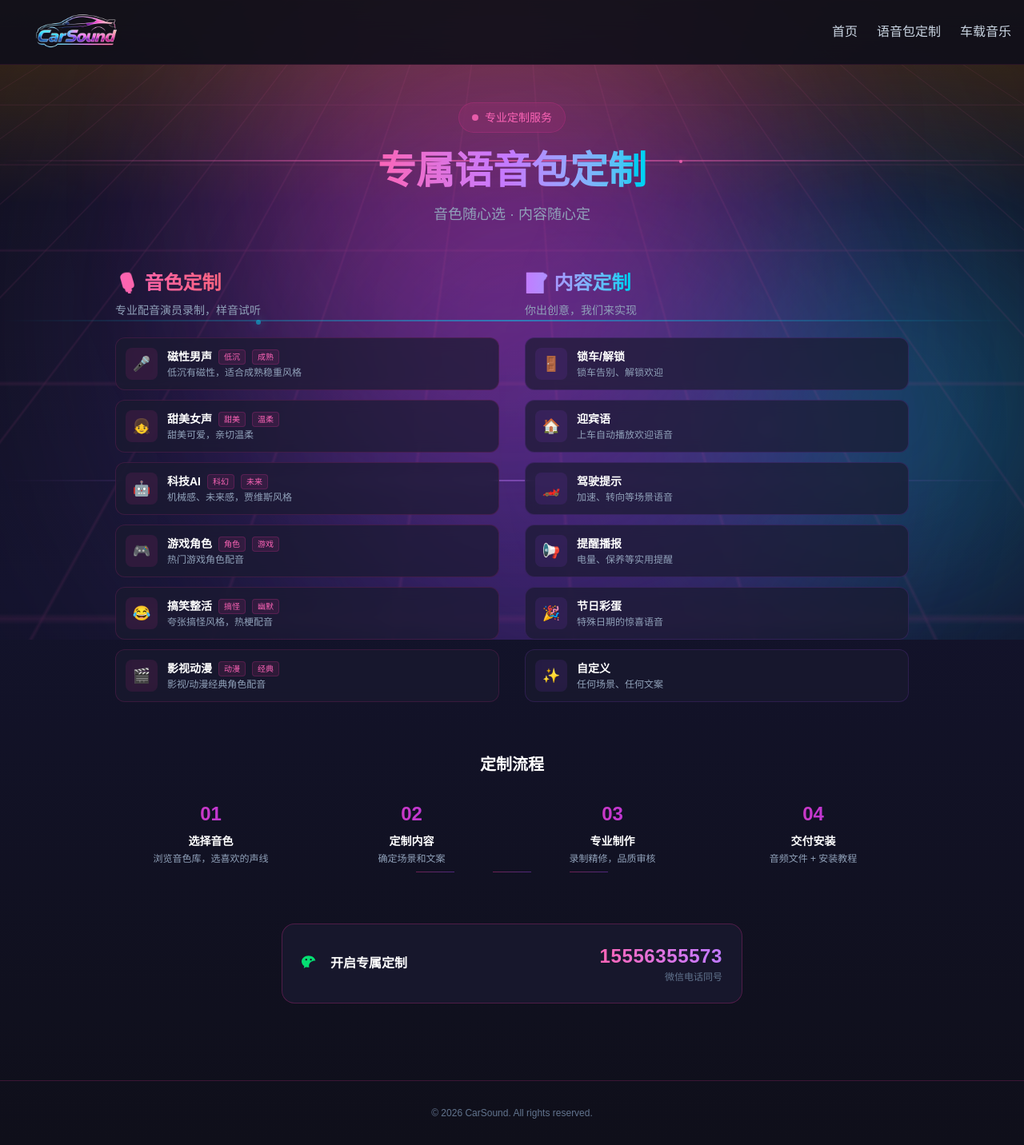
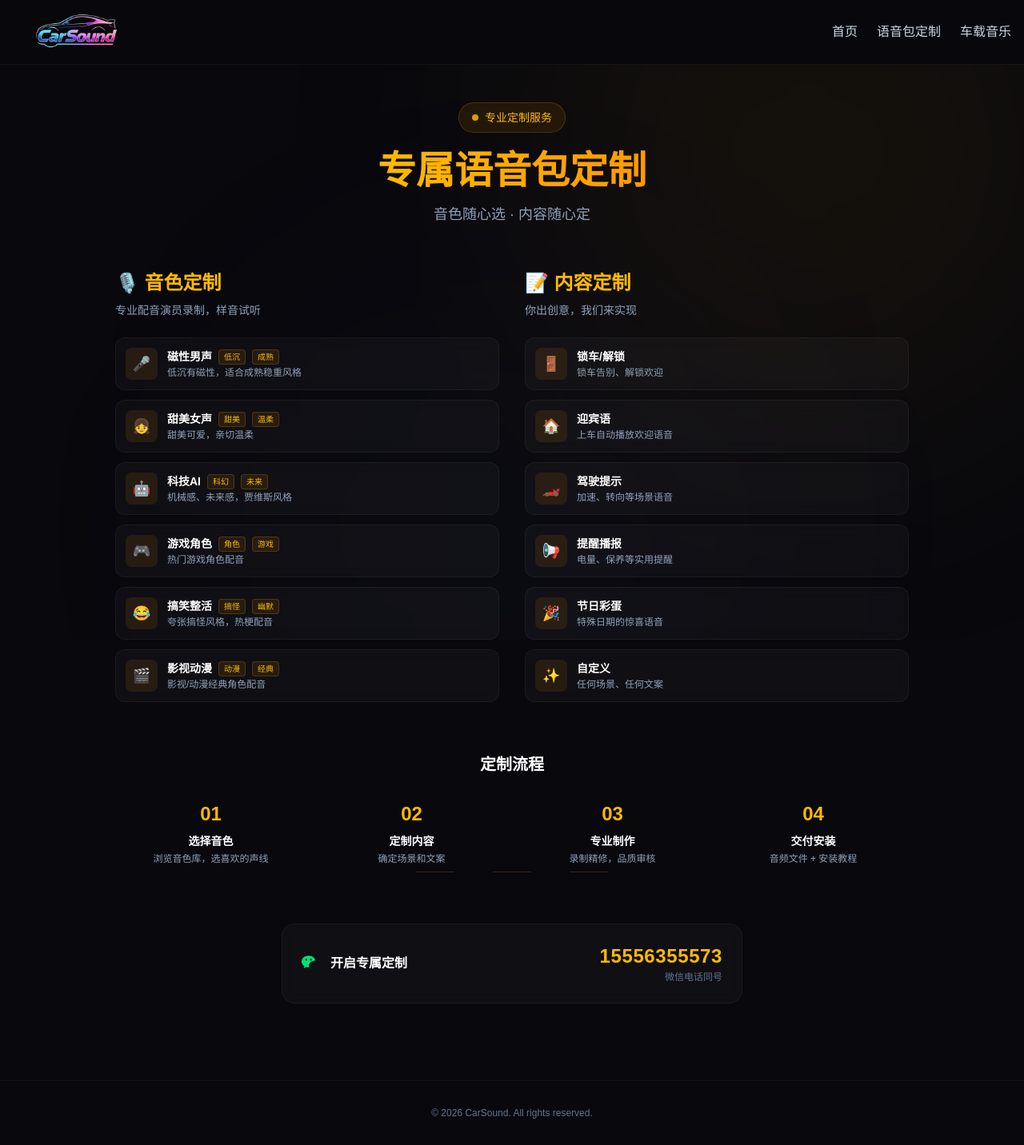
Before and after one commit to lkzwc/cars-sound, a Next.js app: page /custom in a window 1280 px wide. Shown: the whole page at 80% size. Built offline with nearby package versions, Linux system fonts and the light colour scheme.

Commit message:
refactor: 暗色极简主题 — 去赛博朋克化，暖金单色点缀

```diff
--- a/src/app/custom/page.tsx
+++ b/src/app/custom/page.tsx
@@ -29,18 +29,18 @@ const steps = [
 
 export default function CustomPage() {
   return (
-    <div className="min-h-screen bg-gradient-to-b from-[#0f0f1a] via-[#13132b] to-[#0f0f1a] relative">
+    <div className="min-h-screen bg-[#08080d] relative">
       <CyberBackground />
 
       <div className="max-w-5xl mx-auto px-4 py-16 relative z-10">
         {/* Hero */}
         <div className="text-center mb-14">
-          <div className="inline-flex items-center gap-2 px-4 py-2 bg-pink-500/10 border border-pink-500/20 rounded-full text-pink-400 text-sm mb-6 backdrop-blur">
-            <span className="w-2 h-2 bg-pink-400 rounded-full animate-pulse" />
+          <div className="inline-flex items-center gap-2 px-4 py-2 bg-amber-500/10 border border-amber-500/20 rounded-full text-amber-400 text-sm mb-6 backdrop-blur">
+            <span className="w-2 h-2 bg-amber-400 rounded-full animate-pulse" />
             专业定制服务
           </div>
           <h1 className="text-4xl md:text-5xl font-black text-white mb-4">
-            <span className="bg-gradient-to-r from-pink-400 via-purple-400 to-cyan-400 bg-clip-text text-transparent">
+            <span className="bg-gradient-to-r from-amber-400 to-amber-500 bg-clip-text text-transparent">
               专属语音包定制
             </span>
           </h1>
@@ -53,7 +53,7 @@ export default function CustomPage() {
           <div>
             <div className="mb-6">
               <h2 className="text-2xl font-black text-white mb-2">
-                <span className="bg-gradient-to-r from-pink-400 to-rose-400 bg-clip-text text-transparent">
+                <span className="text-amber-400">
                   🎙️ 音色定制
                 </span>
               </h2>
@@ -63,16 +63,16 @@ export default function CustomPage() {
               {toneTypes.map((item, i) => (
                 <div
                   key={i}
-                  className="flex items-center gap-3 p-3 bg-[#1a1a30]/70 backdrop-blur border border-pink-500/15 rounded-xl hover:border-pink-400/40 transition-all duration-200"
+                  className="flex items-center gap-3 p-3 bg-white/[0.03] backdrop-blur border border-white/5 rounded-xl hover:border-amber-500/25 transition-all duration-200"
                 >
-                  <div className="w-10 h-10 shrink-0 rounded-lg bg-pink-500/10 flex items-center justify-center text-lg">
+                  <div className="w-10 h-10 shrink-0 rounded-lg bg-amber-500/10 flex items-center justify-center text-lg">
                     {item.icon}
                   </div>
                   <div className="flex-1 min-w-0">
                     <div className="flex items-center gap-2 mb-0.5">
                       <h3 className="text-white font-bold text-sm">{item.title}</h3>
                       {item.tags.map((tag, j) => (
-                        <span key={j} className="px-1.5 py-px bg-pink-500/10 border border-pink-500/20 rounded text-pink-400 text-[10px]">
+                        <span key={j} className="px-1.5 py-px bg-amber-500/10 border border-amber-500/20 rounded text-amber-400 text-[10px]">
                           {tag}
                         </span>
                       ))}
@@ -88,7 +88,7 @@ export default function CustomPage() {
           <div>
             <div className="mb-6">
               <h2 className="text-2xl font-black text-white mb-2">
-                <span className="bg-gradient-to-r from-purple-400 to-cyan-400 bg-clip-text text-transparent">
+                <span className="text-amber-400">
                   📝 内容定制
                 </span>
               </h2>
@@ -98,9 +98,9 @@ export default function CustomPage() {
               {contentTypes.map((item, i) => (
                 <div
                   key={i}
-                  className="flex items-center gap-3 p-3 bg-[#1a1a30]/70 backdrop-blur border border-purple-500/15 rounded-xl hover:border-purple-400/40 transition-all duration-200"
+                  className="flex items-center gap-3 p-3 bg-white/[0.03] backdrop-blur border border-white/5 rounded-xl hover:border-amber-500/25 transition-all duration-200"
                 >
-                  <div className="w-10 h-10 shrink-0 rounded-lg bg-purple-500/10 flex items-center justify-center text-lg">
+                  <div className="w-10 h-10 shrink-0 rounded-lg bg-amber-500/10 flex items-center justify-center text-lg">
                     {item.icon}
                   </div>
                   <div className="flex-1 min-w-0">
@@ -119,7 +119,7 @@ export default function CustomPage() {
           <div className="grid grid-cols-4 gap-3">
             {steps.map((item, i) => (
               <div key={i} className="text-center">
-                <div className="text-2xl font-black bg-gradient-to-r from-pink-500 to-purple-600 bg-clip-text text-transparent mb-2">
+                <div className="text-2xl font-black text-amber-400 mb-2">
                   {item.step}
                 </div>
                 <h3 className="text-white font-bold text-sm mb-1">{item.title}</h3>
@@ -130,14 +130,14 @@ export default function CustomPage() {
           {/* 流程连线 */}
           <div className="hidden md:flex justify-center gap-12 mt-2">
             {[1, 2, 3].map(i => (
-              <div key={i} className="w-12 h-px bg-gradient-to-r from-pink-500/40 to-purple-500/40 mt-0" />
+              <div key={i} className="w-12 h-px bg-amber-500/20 mt-0" />
             ))}
           </div>
         </div>
 
         {/* 联系 */}
         <div id="contact" className="max-w-xl mx-auto">
-          <div className="flex items-center justify-between gap-6 p-6 bg-[#1a1a30]/80 backdrop-blur border border-pink-500/25 rounded-2xl">
+          <div className="flex items-center justify-between gap-6 p-6 bg-white/[0.03] backdrop-blur border border-white/5 rounded-2xl">
             <div className="flex items-center gap-3">
               <svg className="w-6 h-6 text-green-400 shrink-0" fill="currentColor" viewBox="0 0 24 24">
                 <path d="M8.691 2.188C3.891 2.188 0 5.476 0 9.53c0 2.212 1.17 4.203 3.002 5.55a.59.59 0 01.213.665l-.39 1.48c-.019.07-.048.141-.048.213 0 .163.13.295.29.295a.326.326 0 00.167-.054l1.903-1.114a.864.864 0 01.717-.098 10.16 10.16 0 002.837.403c.276 0 .543-.027.811-.05-.857-2.578.157-4.972 1.932-6.446 1.703-1.415 3.882-1.98 5.853-1.838-.576-3.583-4.196-6.348-8.596-6.348zM5.785 5.991c.642 0 1.162.529 1.162 1.18a1.17 1.17 0 01-1.162 1.178A1.17 1.17 0 014.623 7.17c0-.651.52-1.18 1.162-1.18zm5.813 0c.642 0 1.162.529 1.162 1.18a1.17 1.17 0 01-1.162 1.178 1.17 1.17 0 01-1.162-1.178c0-.651.52-1.18 1.162-1.18z"/>
@@ -147,7 +147,7 @@ export default function CustomPage() {
             <div className="text-right">
               <a
                 href="tel:15556355573"
-                className="text-2xl font-black bg-gradient-to-r from-pink-400 to-purple-400 bg-clip-text text-transparent tracking-wide hover:scale-105 transition-transform inline-block"
+                className="text-2xl font-black text-amber-400 tracking-wide hover:scale-105 transition-transform inline-block"
               >
                 15556355573
               </a>
@@ -157,7 +157,7 @@ export default function CustomPage() {
         </div>
       </div>
 
-      <footer className="relative z-10 text-center py-8 border-t border-pink-500/20 mt-8">
+      <footer className="relative z-10 text-center py-8 border-t border-white/5 mt-8">
         <p className="text-slate-500 text-xs">&copy; 2026 CarSound. All rights reserved.</p>
       </footer>
     </div>
--- a/src/app/globals.css
+++ b/src/app/globals.css
@@ -1,7 +1,7 @@
 @import "tailwindcss";
 
 :root {
-  --background: #0f0f1a;
+  --background: #08080d;
   --foreground: #f1f1f1;
 }
 
@@ -32,9 +32,9 @@ html {
   background: transparent;
 }
 ::-webkit-scrollbar-thumb {
-  background: rgba(236, 72, 153, 0.3);
+  background: rgba(245, 158, 11, 0.2);
   border-radius: 3px;
 }
 ::-webkit-scrollbar-thumb:hover {
-  background: rgba(236, 72, 153, 0.5);
+  background: rgba(245, 158, 11, 0.35);
 }
--- a/src/components/CyberBackground.tsx
+++ b/src/components/CyberBackground.tsx
@@ -3,35 +3,10 @@
 export default function CyberBackground() {
   return (
     <div className="fixed inset-0 overflow-hidden pointer-events-none">
-      {/* 增强的霓虹光晕 - 更大更亮 */}
-      <div className="absolute -top-20 left-1/4 w-[600px] h-[600px] bg-pink-500/40 rounded-full blur-[130px] animate-pulse" />
-      <div className="absolute top-1/3 -right-20 w-[500px] h-[500px] bg-cyan-400/40 rounded-full blur-[130px] animate-pulse" style={{ animationDelay: "1s" }} />
-      <div className="absolute -bottom-20 left-1/3 w-[600px] h-[600px] bg-purple-500/35 rounded-full blur-[130px] animate-pulse" style={{ animationDelay: "0.5s" }} />
-      <div className="absolute top-1/2 left-1/2 -translate-x-1/2 -translate-y-1/2 w-[900px] h-[900px] bg-violet-500/25 rounded-full blur-[160px]" />
-
-      {/* 顶部暖光 */}
-      <div className="absolute top-0 left-1/2 -translate-x-1/2 w-full h-64 bg-gradient-to-b from-amber-500/20 to-transparent" />
-
-      {/* 霓虹线条 - 更亮 */}
-      <div className="absolute top-1/4 left-0 w-full h-0.5 bg-gradient-to-r from-transparent via-pink-400/80 to-transparent animate-pulse" />
-      <div className="absolute top-2/4 left-0 w-full h-0.5 bg-gradient-to-r from-transparent via-cyan-400/80 to-transparent animate-pulse" style={{ animationDelay: "0.3s" }} />
-      <div className="absolute top-3/4 left-0 w-full h-0.5 bg-gradient-to-r from-transparent via-purple-400/80 to-transparent animate-pulse" style={{ animationDelay: "0.6s" }} />
-
-      {/* 赛博朋克网格 - 更清晰 */}
-      <div className="absolute inset-0 opacity-[0.25]" style={{
-        backgroundImage: `
-          linear-gradient(rgba(236, 72, 153, 0.35) 1px, transparent 1px),
-          linear-gradient(90deg, rgba(236, 72, 153, 0.35) 1px, transparent 1px)
-        `,
-        backgroundSize: "60px 60px",
-        transform: "perspective(500px) rotateX(60deg)",
-        transformOrigin: "center top"
-      }} />
-
-      {/* 浮动粒子 */}
-      <div className="absolute top-1/4 right-1/3 w-1 h-1 bg-pink-400 rounded-full animate-pulse shadow-[0_0_10px_rgba(236,72,153,0.8)]" />
-      <div className="absolute top-1/2 left-1/4 w-1.5 h-1.5 bg-cyan-400 rounded-full animate-pulse shadow-[0_0_12px_rgba(34,211,238,0.8)]" style={{ animationDelay: "0.7s" }} />
-      <div className="absolute top-2/3 right-1/4 w-1 h-1 bg-purple-400 rounded-full animate-pulse shadow-[0_0_10px_rgba(192,132,252,0.8)]" style={{ animationDelay: "1.4s" }} />
+      {/* 右上微弱暖光 */}
+      <div className="absolute -top-40 -right-20 w-[700px] h-[700px] bg-amber-400/6 rounded-full blur-[150px]" />
+      {/* 左下微弱冷光 */}
+      <div className="absolute -bottom-40 left-1/4 w-[600px] h-[600px] bg-slate-500/4 rounded-full blur-[140px]" />
     </div>
   );
 }
--- a/src/components/Navbar.tsx
+++ b/src/components/Navbar.tsx
@@ -13,7 +13,7 @@ export default function Navbar() {
   ];
 
   return (
-    <nav className="fixed top-0 left-0 right-0 z-50 bg-[#0f0f1a]/90 backdrop-blur-xl border-b border-pink-500/10">
+    <nav className="fixed top-0 left-0 right-0 z-50 bg-[#08080d]/90 backdrop-blur-xl border-b border-white/5">
       <div className="max-w-7xl mx-auto px-4">
         <div className="flex items-center justify-between h-20">
           {/* Logo */}
@@ -29,7 +29,7 @@ export default function Navbar() {
               <Link
                 key={item.name}
                 href={item.href}
-                className="text-slate-300 hover:text-pink-400 transition-colors duration-300 font-medium"
+                className="text-slate-300 hover:text-amber-400 transition-colors duration-300 font-medium"
               >
                 {item.name}
               </Link>
@@ -53,7 +53,7 @@ export default function Navbar() {
 
         {/* Mobile Menu */}
         {isOpen && (
-          <div className="md:hidden py-4 border-t border-pink-500/20">
+          <div className="md:hidden py-4 border-t border-white/5">
             {menuItems.map((item) => (
               <Link
                 key={item.name}
```
Also changed, not shown: src/app/category/[slug]/page.tsx (+14 -14 lines), src/app/music/page.tsx (+10 -10 lines), src/app/page.tsx (+9 -9 lines), src/components/AudioPlayer.tsx (+13 -13 lines), src/components/UploadZone.tsx (+13 -13 lines).
